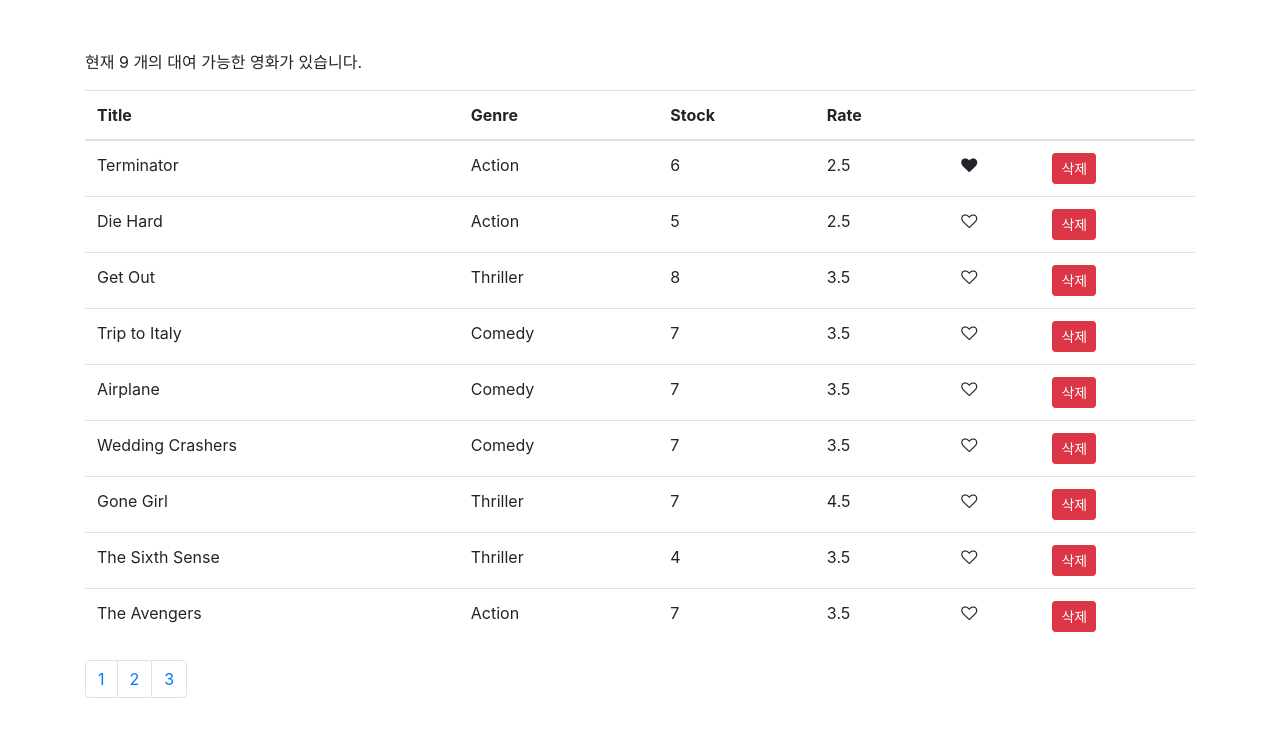
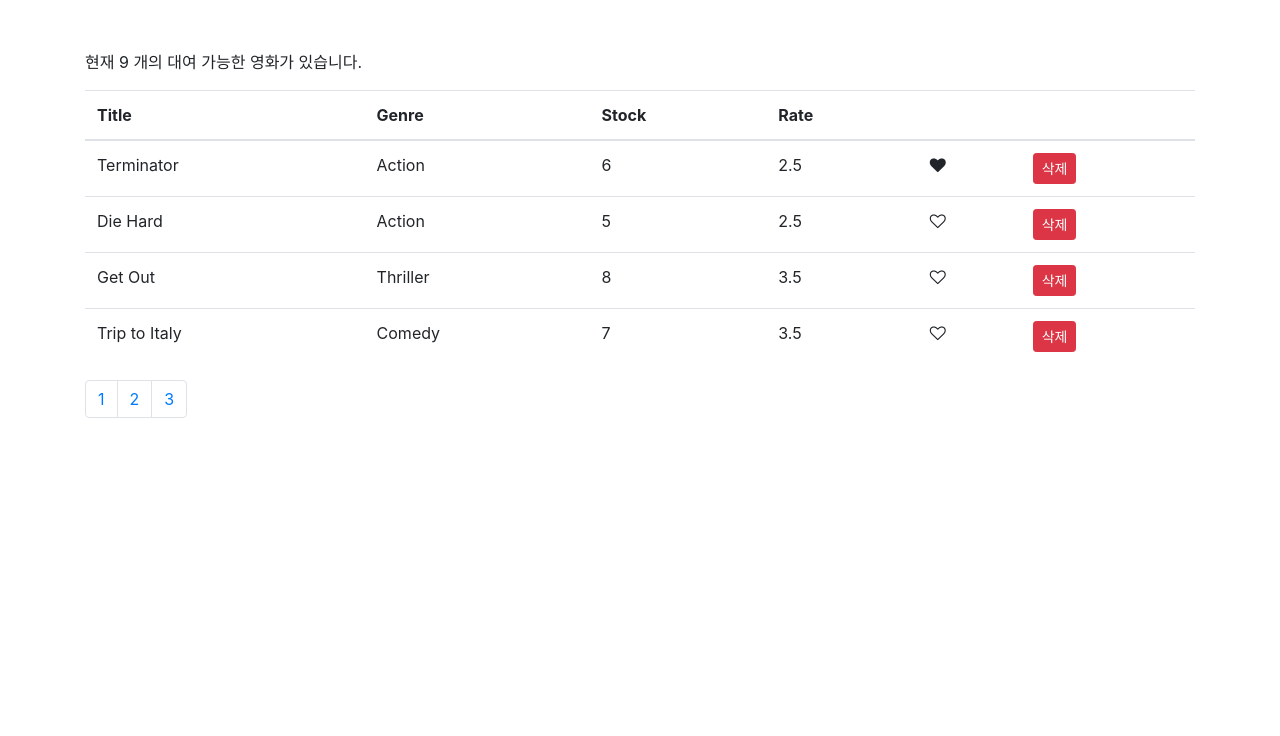
Before and after one commit to milktegi/marioRental, a React (Create React App) app: page / in a window 1280 px wide. Shown: the top 736 px of the page. Built offline with nearby package versions, Linux system fonts and the light colour scheme.

Commit message:
completed pagination

```diff
--- a/src/components/common/Pagination.jsx
+++ b/src/components/common/Pagination.jsx
@@ -1,9 +1,10 @@
 import React from "react";
+import PropTypes from 'prop-types';
 import _ from 'lodash';
 
 const Pagination = props => {
 
-	const { itemsCount, pageSize, curPage } = props;
+	const { itemsCount, pageSize, curPage, onPageChange } = props;
 	console.log(curPage);
 
 	const pageCount = Math.ceil(itemsCount / pageSize);
@@ -20,7 +21,7 @@ const Pagination = props => {
 			{ pages.map(page => (
 			<li key={page} className="page-item">
 				<a className="page-link"
-					onClick={()=> props.onPageChange(page)}
+					onClick={()=> onPageChange(page)}
 				>{page}</a>
 			</li>
 			))}
@@ -29,4 +30,11 @@ const Pagination = props => {
 	);
 }
 
+Pagination.PropTypes = {
+	itemsCount: PropTypes.number.isRequired,
+	pageSize: PropTypes.number.isRequired,
+	curPage: PropTypes.number.isRequired,
+	onPageChange: PropTypes.func.isRequired
+};
+
 export default Pagination;
--- a/src/components/movies.jsx
+++ b/src/components/movies.jsx
@@ -2,6 +2,7 @@ import React, { Component } from 'react'
 import { getMovies } from '../services/fakeMovieService'
 import Like from './common/Like';
 import Pagination from './common/Pagination'
+import { paginate } from '../utils/paginate';
 
 class Movies extends Component {
 
@@ -35,10 +36,13 @@ handlePageChange = (pageNum) => {
 
 
 render() {
-const { pageSize, curPage } = this.state;
-const { length: count } = this.state.movies;
-if(count === 0) return <p>영화가 없습니다.</p>
-return (
+	const { pageSize, curPage, movies: allMovies } = this.state;
+
+	const { length: count } = this.state.movies;
+	if(count === 0) return <p>영화가 없습니다.</p>
+	const movies = paginate(allMovies, curPage, pageSize);
+
+	return (
 <React.Fragment>
 	<p>현재 {count} 개의 대여 가능한 영화가 있습니다.</p>
 		<table className="table">
@@ -53,7 +57,7 @@ return (
 			</tr>
 		</thead>
 	<tbody>
-{this.state.movies.map(movie =>(
+{movies.map(movie =>(
 	<tr key={movie._id}>
 		<td>{movie.title}</td>
 		<td>{movie.genre.name}</td>
--- /dev/null
+++ b/src/utils/paginate.js
@@ -0,0 +1,9 @@
+import _ from 'lodash';
+
+export function paginate(items, pageNum, pageSize) {
+	// starting index?
+	const startIndex = (pageNum - 1) * pageSize;
+	return _(items).slice(startIndex)
+			.take(pageSize)
+			.value();
+}
```
